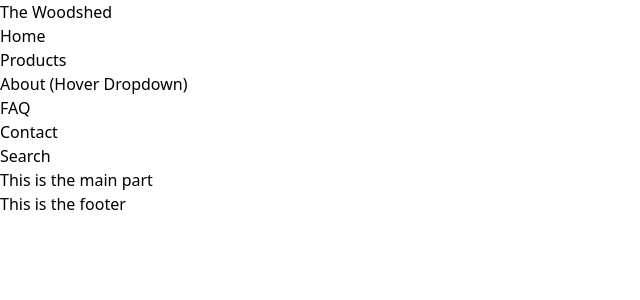
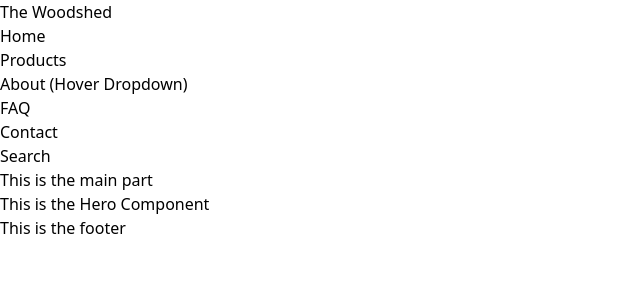
Before and after one commit to Wildcard1201/next-tailwind-woodshed, a Next.js app: page / in a window 1280 px wide. Shown: the top 300 px of the page, without its empty margins (0-640 px from the left). Built offline with nearby package versions, Linux system fonts and the light colour scheme.

Commit message:
re-add hero component

```diff
--- a/pages/index.js
+++ b/pages/index.js
@@ -1,4 +1,4 @@
-
+import HeroComponent from "../components/HeroComponent"
 
 export default function Home() {
   return (
@@ -25,6 +25,7 @@ function Main() {
   return (
     <main className="bg-green-100">
       This is the main part
+      <HeroComponent />
     </main>
   )
 }
```
